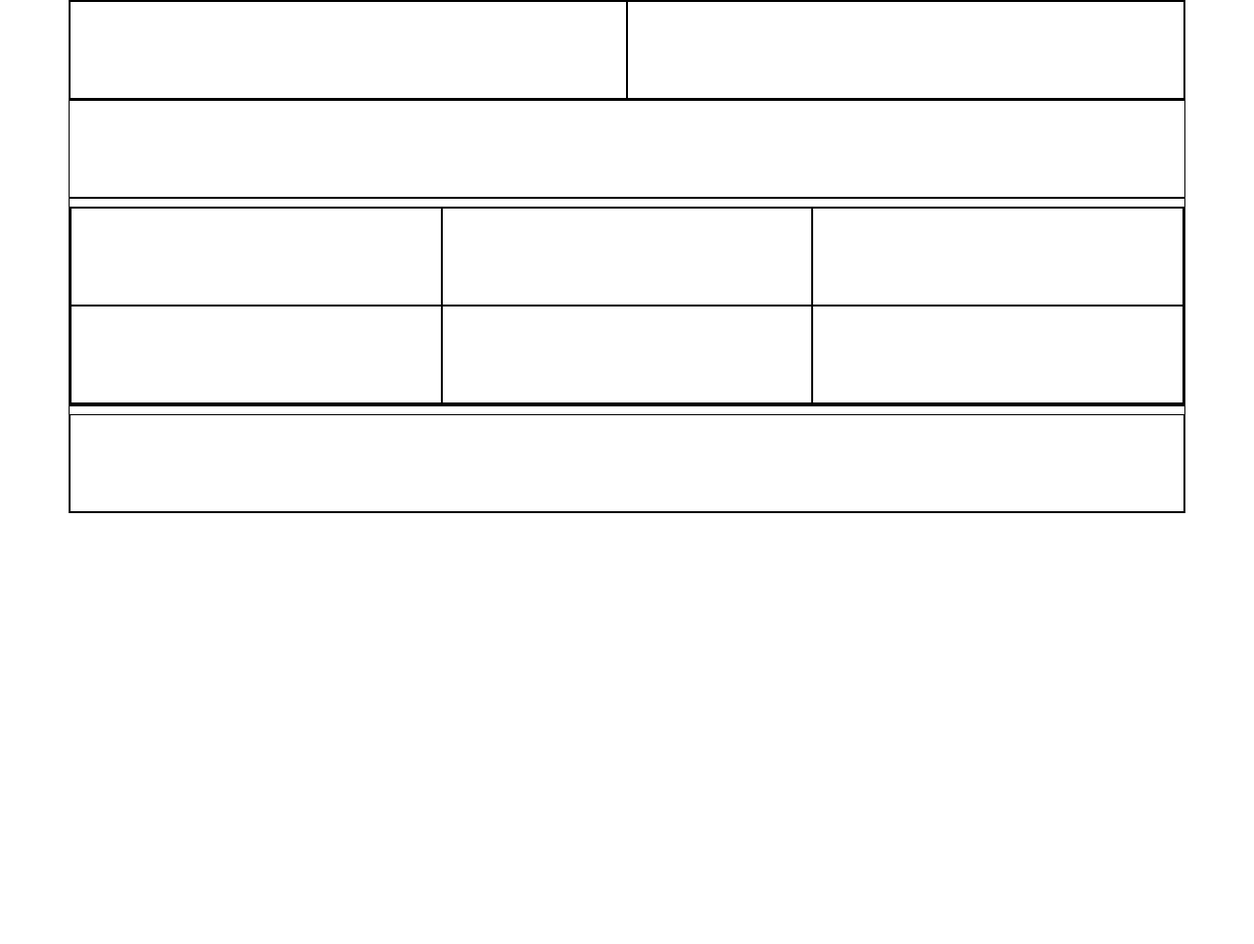
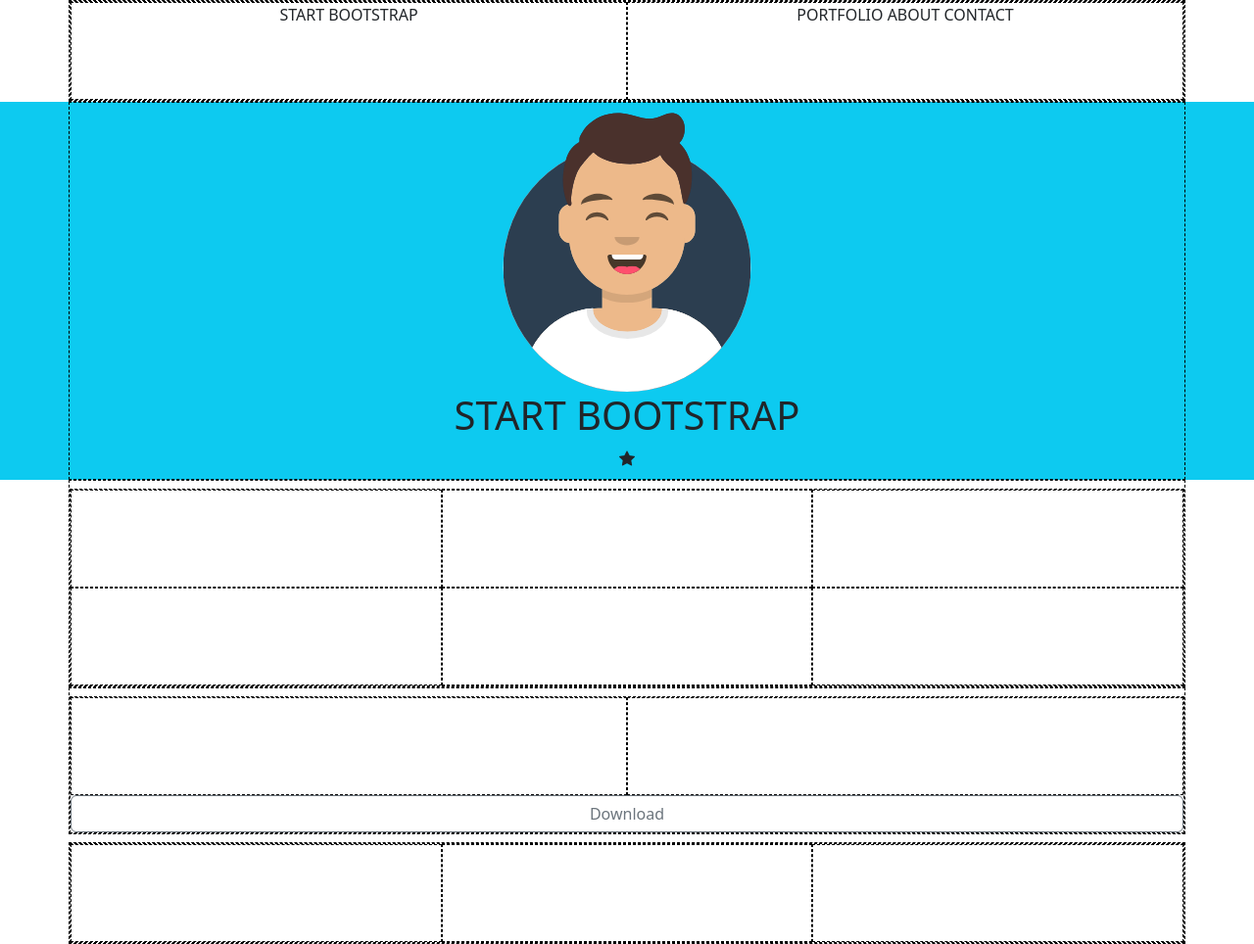
Before and after one commit to WandaSimeoli/html-css-bootstrap-freelancer, a plain HTML site: page index.html in a window 1280 px wide. Shown: the whole page at 98% size. Before the commit the page ends 800 px from the top, so only its background shows below. Drawn offline with nearby package versions, Linux system fonts and the light colour scheme.

Commit message:
Inizio riempimento contenuti

```diff
--- a/css/style.css
+++ b/css/style.css
@@ -1,4 +1,4 @@
 .debug {
-    border: 1px solid black;
+    border: 1px dashed black;
     min-height: 100px;
 }
--- a/index.html
+++ b/index.html
@@ -6,23 +6,32 @@
     <meta name="viewport" content="width=device-width, initial-scale=1.0">
     <link href="https://cdn.jsdelivr.net/npm/bootstrap@5.3.0/dist/css/bootstrap.min.css" rel="stylesheet" integrity="sha384-9ndCyUaIbzAi2FUVXJi0CjmCapSmO7SnpJef0486qhLnuZ2cdeRhO02iuK6FUUVM" crossorigin="anonymous">
     <link rel="stylesheet" href="css/style.css">
+    <link rel="stylesheet" href="https://cdn.jsdelivr.net/npm/bootstrap-icons@1.10.5/font/bootstrap-icons.css">
     <title>Bootstrap Freelancer</title>
 </head>
 <body>
 <header>
-    <div class="container">
+    <div class="container-md debug">
         <div class="row debug">
-            <div class="col-6 debug"></div>
-            <div class="col-6 debug  text-end"></div>
+            <div class="col-6 debug text-center">START BOOTSTRAP</div>
+            <div class="col-6 debug text-center">
+                <nav-link> PORTFOLIO</nav-link>
+                <nav-link>ABOUT</nav-link>
+                <nav-link>CONTACT</nav-link>
+            </div>
         </div>
     </div>
 </header>
 <main>
-    <section>
-        <div class="container debug">
-            <img src="" alt="">
-            <h1></h1>
-            <div></div>
+    <section class="bg-info">
+        <div class="container-sm debug">
+            <img src="./img/avatar.svg" class="w-25 text-center d-block mx-auto" alt="">
+            <h1 class="text-center">START BOOTSTRAP</h1>
+            <div class="d-flex justify-content-center">
+                <hr>
+                <i class="bi bi-star-fill"></i>
+                <hr>
+            </div>
         </div>
     </section>
 <section>
@@ -42,14 +51,28 @@
         <div class="container debug">
             <h2></h2>
             <div class="row debug">
-                <div class="col-6"><p></p></div>
-                <div class="col-6"><p></p></div>
+                <div class="col-6 debug"><p></p></div>
+                <div class="col-6 debug"><p></p></div>
+                <button type="button" class="btn btn-outline-secondary">Download</button>
             </div>
+        </div>
+    </section>
+    <section>
+        <div class="container">
+            <h2></h2>
+            <form action=""></form>
         </div>
     </section>
 </main>
 <footer>
-
+<div class="container debug">
+    <div class="row debug">
+        <div class="col-4 debug"></div>
+        <div class="col-4 debug"></div>
+        <div class="col-4 debug"></div>
+    </div>
+    <div class="container-fluid"></div>
+</div>
 </footer>
 </body>
 </html>
```
